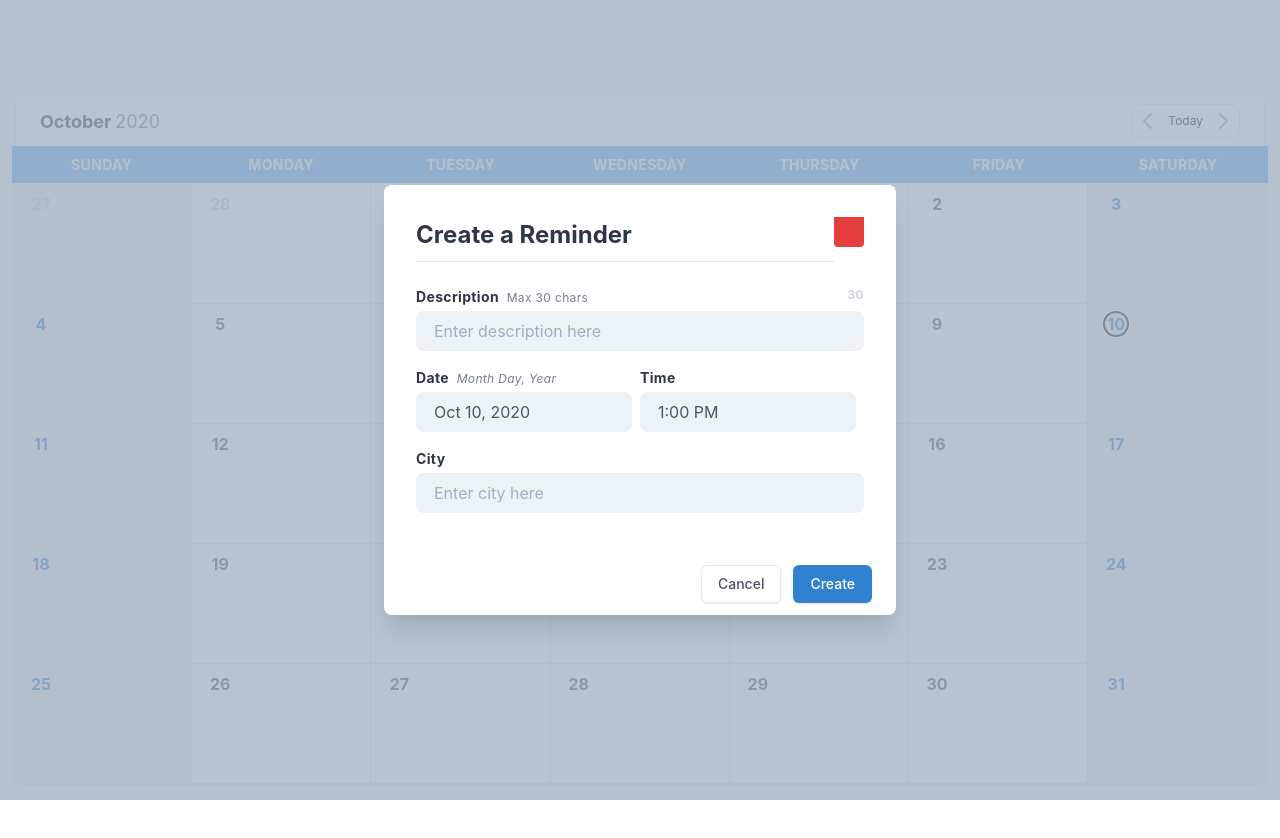
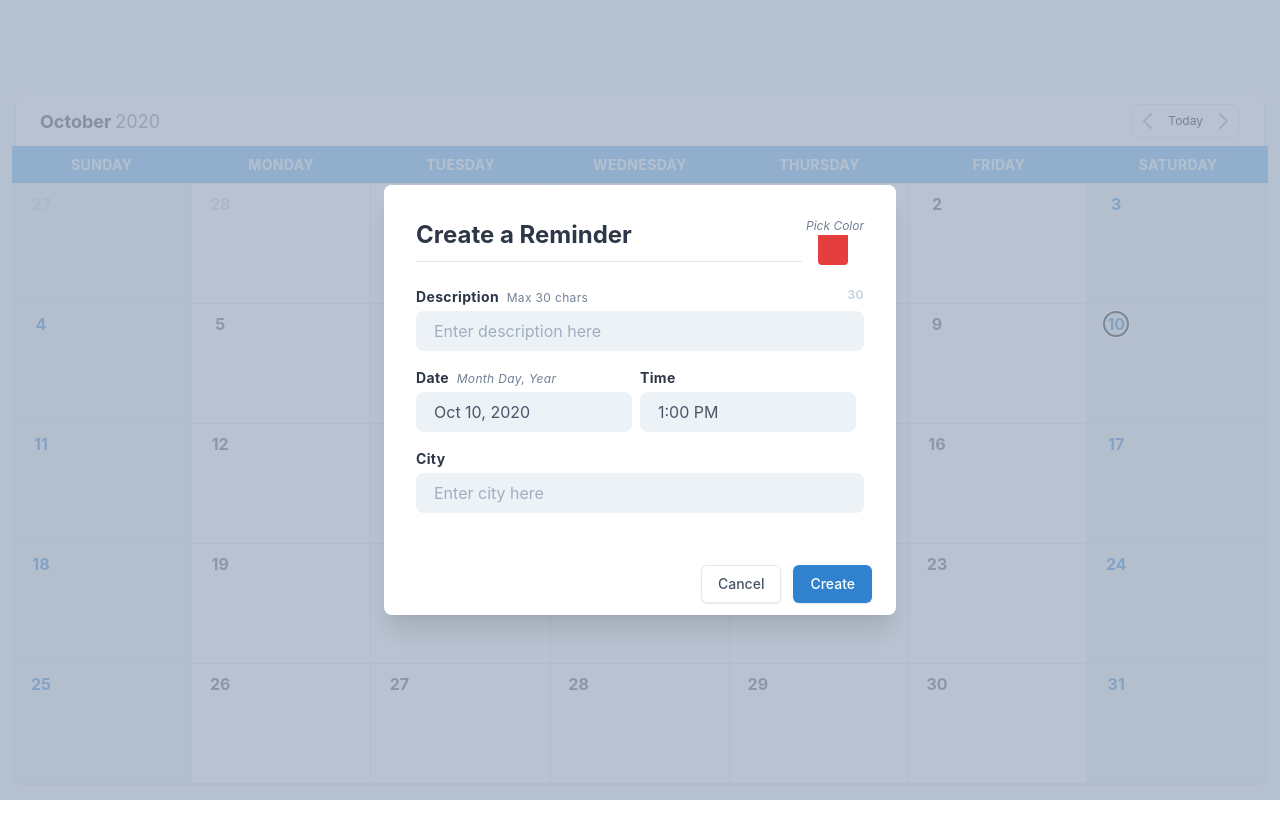
Before and after one commit to spacebromx/calendar-reminders, a React (Create React App) app: page / in a window 1280 px wide. Both pictures are taken after a click on the button "10". Shown: the top 838 px of the page. Built offline with nearby package versions, Linux system fonts and the light colour scheme.

Commit message:
Fixed date validation in Yup

```diff
--- a/src/ReminderSchema.js
+++ b/src/ReminderSchema.js
@@ -4,7 +4,7 @@ export default Yup.object().shape({
   description: Yup.string()
     .max(30, 'Description should be 30 chars or less!')
     .required('Description is Required'),
-  date: Yup.string()
+  date: Yup.date()
     .required('Required'),
   time: Yup.string(),
   city: Yup.string(),
--- a/src/components/Modal.js
+++ b/src/components/Modal.js
@@ -49,7 +49,8 @@ const Modal = ({onClose}) => {
                             Create a Reminder
                           </h2>
                         </div>
-                        <div>
+                        <div className="inline-flex flex-col items-center">
+                          <span className="text-center ml-1 text-xs text-gray-600 font-normal italic">Pick Color</span>
                           <button
                             onClick={() => setShowColorPicker(true)}
                             className="rounded-b"
```
